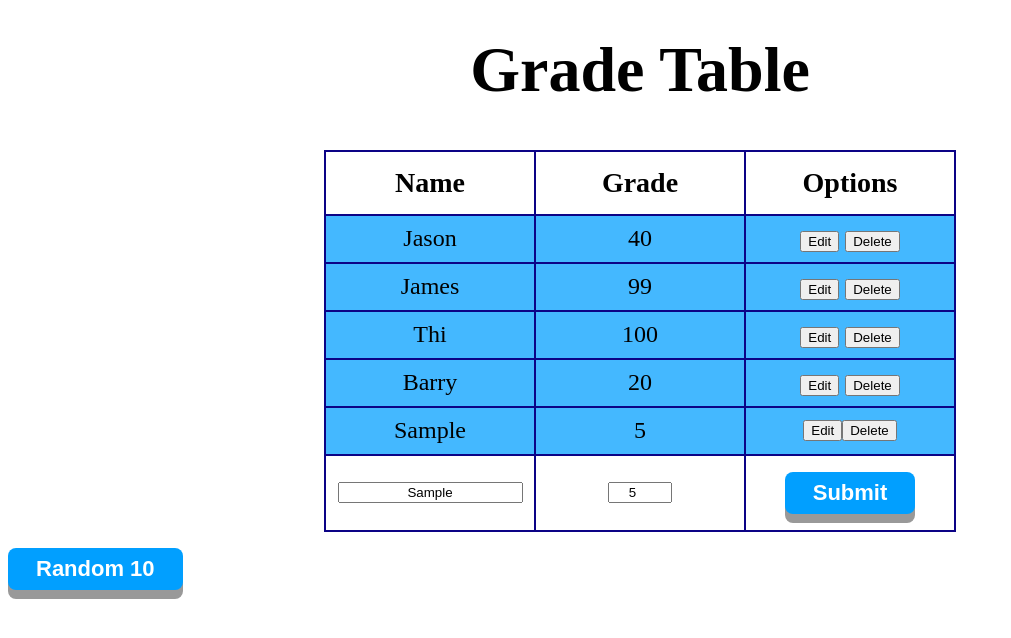
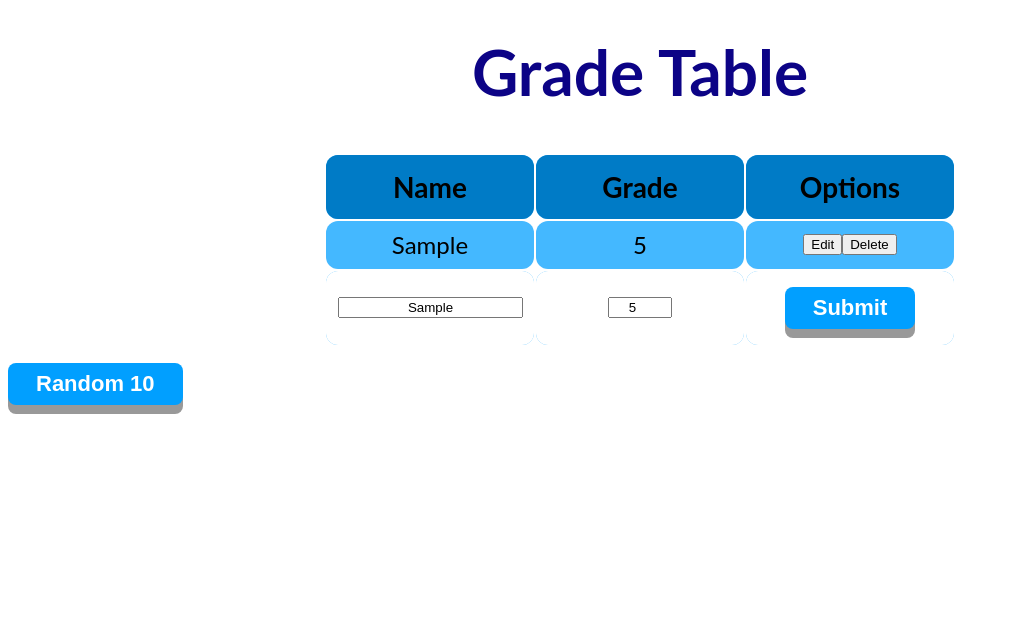
Before and after one commit to JYChen07/training-3-grade-table, a plain HTML site: page gradetable.html in a window 1280 px wide. Both pictures are taken after typing "Sample", "5" into the empty fields and a click on the button "Submit". Shown: the whole page, without its empty margins (0-1011 px from the left). Drawn offline with Linux system fonts and the light colour scheme.

Commit message:
start localstorage

```diff
--- a/gradetable.html
+++ b/gradetable.html
@@ -14,38 +14,6 @@
                 <th>Grade</th>
                 <th>Options</th>
             </tr>
-            <tr id="row0">
-                <td>Jason</td>
-                <td>40</td>
-                <td>
-                    <input type="button" value="Edit" id="edit_0" class="edit" onclick="edit_row('0');" />
-                    <input type="button" value="Delete" class="delete" onclick="delete_row('0');" />
-                </td>
-            </tr>
-            <tr id="row1">
-                <td>James</td>
-                <td>99</td>
-                <td>
-                    <input type="button" value="Edit" id="edit_1" class="edit" onclick="edit_row('1');" />
-                    <input type="button" value="Delete" class="delete" onclick="delete_row('1');">
-                </td>
-            </tr>
-            <tr id="row2">
-                <td>Thi</td>
-                <td>100</td>
-                <td>
-                    <input type="button" value="Edit" id="edit_2" class="edit" onclick="edit_row('2');" />
-                    <input type="button" value="Delete" class="delete" onclick="delete_row('2');">
-                </td>
-            </tr>
-            <tr id="row3">
-                <td>Barry</td>
-                <td>20</td>
-                <td>
-                    <input type="button" value="Edit" id="edit_3" class="edit" onclick="edit_row('3');" />
-                    <input type="button" value="Delete" class="delete" onclick="delete_row('3');">
-                </td>
-            </tr>
             <tr id="input">
                 <td><input type="text" name="student" placeholder="Student Name" id="student"/></td>
                 <td><input type="number" name="grade" placeholder="Grade" id="grade" min="0" max="100"/></td>
--- a/script.js
+++ b/script.js
@@ -1,3 +1,4 @@
+let studentList = [];
 //verify if student name is valid (at least has something in the textbox)
 function verifyName(name) {
     if (typeof name === 'string' && name != "") {
@@ -51,6 +52,13 @@ function addStudent() {
         cell_1.innerHTML = grade;
         cell_2.innerHTML = "<input type='button' value='Edit' id='edit_" + row_value + "' class='edit' onclick='edit_row(" + row_value + ");' />" +
             "<input type='button' value='Delete' class='delete' onclick='delete_row(" + row_value + ");'>";
+        const student_obj = {
+            name: student,
+            grade: grade,
+            edit: false
+        };
+        studentList.push(student_obj);
+        localStorage.setItem("studentList", JSON.stringify(studentList));
     }
 }
 //delete option
@@ -60,7 +68,12 @@ function delete_row(row) {
     const tr_edit = document.getElementById(`row_edit${row}`);
     if (tr_edit != null) {
         tr_edit.remove();
+        student.splice(row, 2);
     }
+    else {
+        studentList.splice(row, 1);
+    }
+    localStorage.setItem("studentList", JSON.stringify(studentList));
 }
 //edit option
 function edit_row(row) {
@@ -78,6 +91,13 @@ function edit_row(row) {
     cell_2.innerHTML = "<input type='button' value='Save' id='save_" + row + "' class='save' onclick='save_row(" + row + ");' />"
         + "<input type='button' value='Cancel' id='cancel_" + row + "' class='cancel' onclick='cancel_row(" + row + ");' />"
         + "<input type='button' value='Delete' class='delete' onclick='delete_row(" + row + ");' />";
+    const edit_student = {
+        name: td[0].innerHTML,
+        grade: td[1].innerHTML,
+        edit: true
+    };
+    studentList.splice(row, 0, edit_student);
+    localStorage.setItem("studentList", JSON.stringify(studentList));
 }
 //cancel the edit and return original row
 function cancel_row(row) {
@@ -92,10 +112,15 @@ function save_row(row) {
     const student = document.getElementById('student'+row).value;
     const grade = parseInt(document.getElementById('grade'+row).value, 10);
     let verified = verify(student, grade);
-
+    const student_obj = {
+        name: student,
+        grade: grade
+    };
     if (verified == true) {
         //checks if there is something inputted in student text box
         //as well as a value of 0 to 100 for grade score
+        student
+        localStorage.setItem(JSON.stringify(row), JSON.stringify(student_obj));
         td[0].innerHTML = student;
         td[1].innerHTML = grade;
         td[2].innerHTML = "<input type='button' value='Edit' id='edit_" + row + "' class='edit' onclick='edit_row(" + row + ");' />" +
@@ -109,6 +134,7 @@ function api_add() {
     let data = "";
     let name = "";
     let grade = 0;
+    var student_obj;
 
     request.open("GET", "https://randomuser.me/api/?results=10", true);
     request.onload = function (e) {
@@ -131,7 +157,14 @@ function api_add() {
                 cell_1.innerHTML = grade;
                 cell_2.innerHTML = "<input type='button' value='Edit' id='edit_" + row_value + "' class='edit' onclick='edit_row(" + row_value + ");' />" +
                     "<input type='button' value='Delete' class='delete' onclick='delete_row(" + row_value + ");'>";
+                student_obj = {
+                    name: name,
+                    grade: grade,
+                    edit: false
+                };
+                studentList.push(student_obj);
             }
+            localStorage.setItem("studentList", Json.stringify(studentList));
         }
     }
     request.send(null);
--- a/style.css
+++ b/style.css
@@ -1,7 +1,12 @@
+body{
+    font-family: 'lato', sans-serif;
+}
+
 h1{
     padding-top:25px;
     text-align:center;
     font-size:64px;
+    color:#0c0386;
 }
 
 .tableHead{
@@ -9,24 +14,26 @@ h1{
 }
 
 table, th, tr, td {
-    margin-left:auto;
-    margin-right:auto;
-    font-size:24px;
-    border: 2px solid #0c0386;
-    border-collapse: collapse;
-    width:auto;
-    text-align:center;
-    table-layout:fixed;
+    margin-left: auto;
+    margin-right: auto;
+    font-size: 24px;
+    border-collapse: separate;
+    width: auto;
+    text-align: center;
+    table-layout: fixed;
 }
 
 th {
+    border-radius: 12px;
+    border:2px;
     font-size: 28px;
-    padding: 4px;
-    background:white;
+    padding: 4 8px;
+    background: #007bc6;
 }
 
 td {
-    padding: 8px;
+    border-radius: 12px;
+    padding: 8px 12px;
 }
 
 tr {
```
